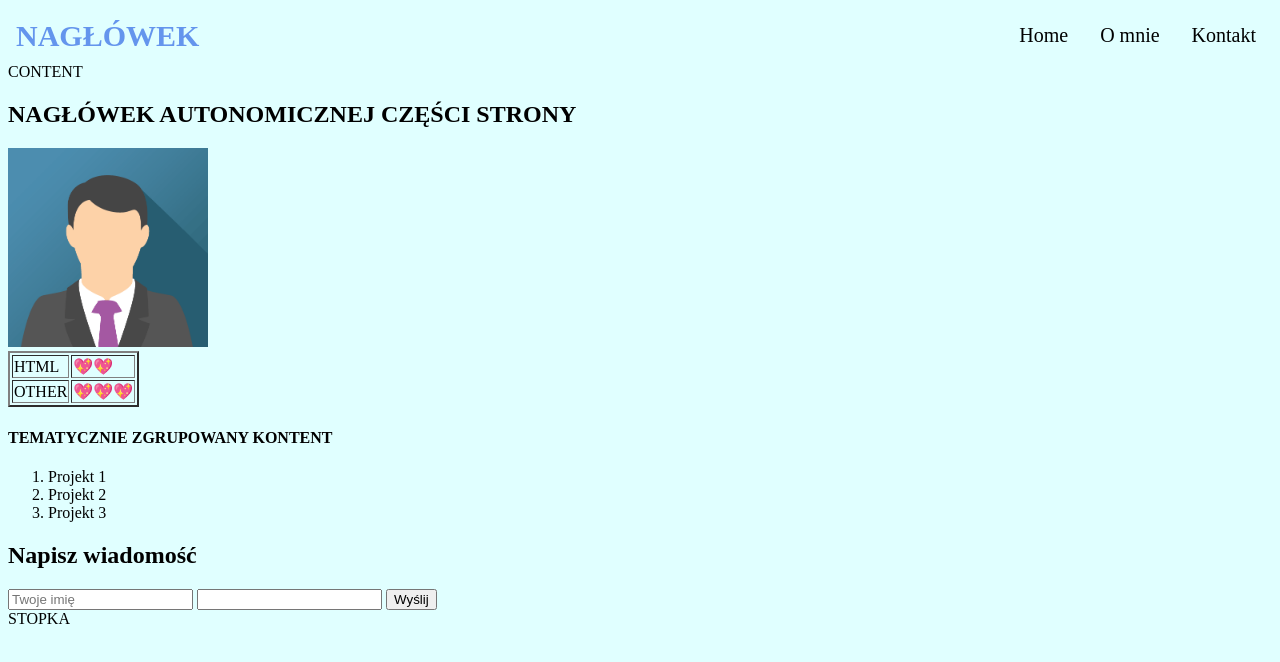
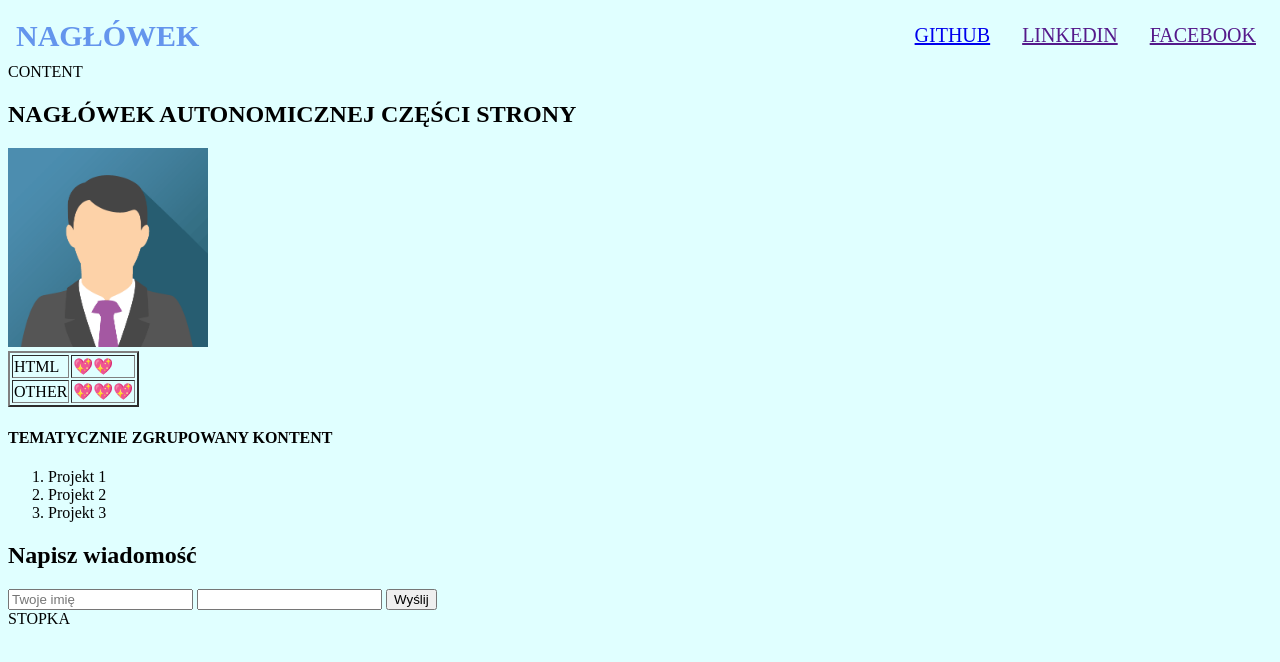
Before and after one commit to praktykody/katopatoszkolenie2k23, a plain HTML site: page akoczor/index.html in a window 1280 px wide. Drawn offline with Linux system fonts and the light colour scheme; a web font is replaced by a local one.

Commit message:
Update menu

```diff
--- a/akoczor/index.html
+++ b/akoczor/index.html
@@ -17,9 +17,15 @@
         </h1>
         <nav>
             <ul>
-                <li>Home</li>
-                <li>O mnie</li>
-                <li>Kontakt</li>
+                <li>
+                    <a href="https://github.com/akoczor"  target="_blank">GITHUB</a>
+                </li>
+                <li>
+                    <a href="" target="_blank">LINKEDIN</a>
+                </li>
+                <li>
+                    <a href="" target="_blank">FACEBOOK</a>
+                </li>
             </ul>
         </nav>
     </header>
```
